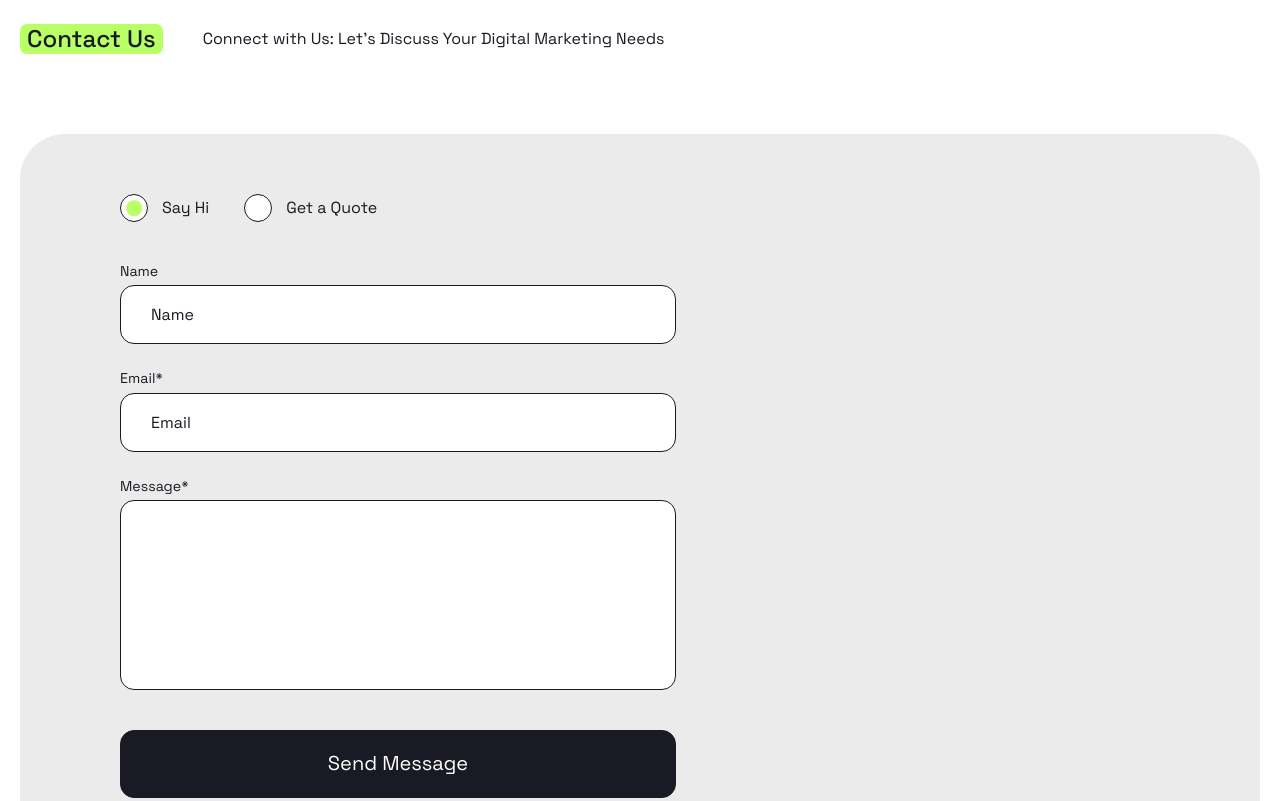
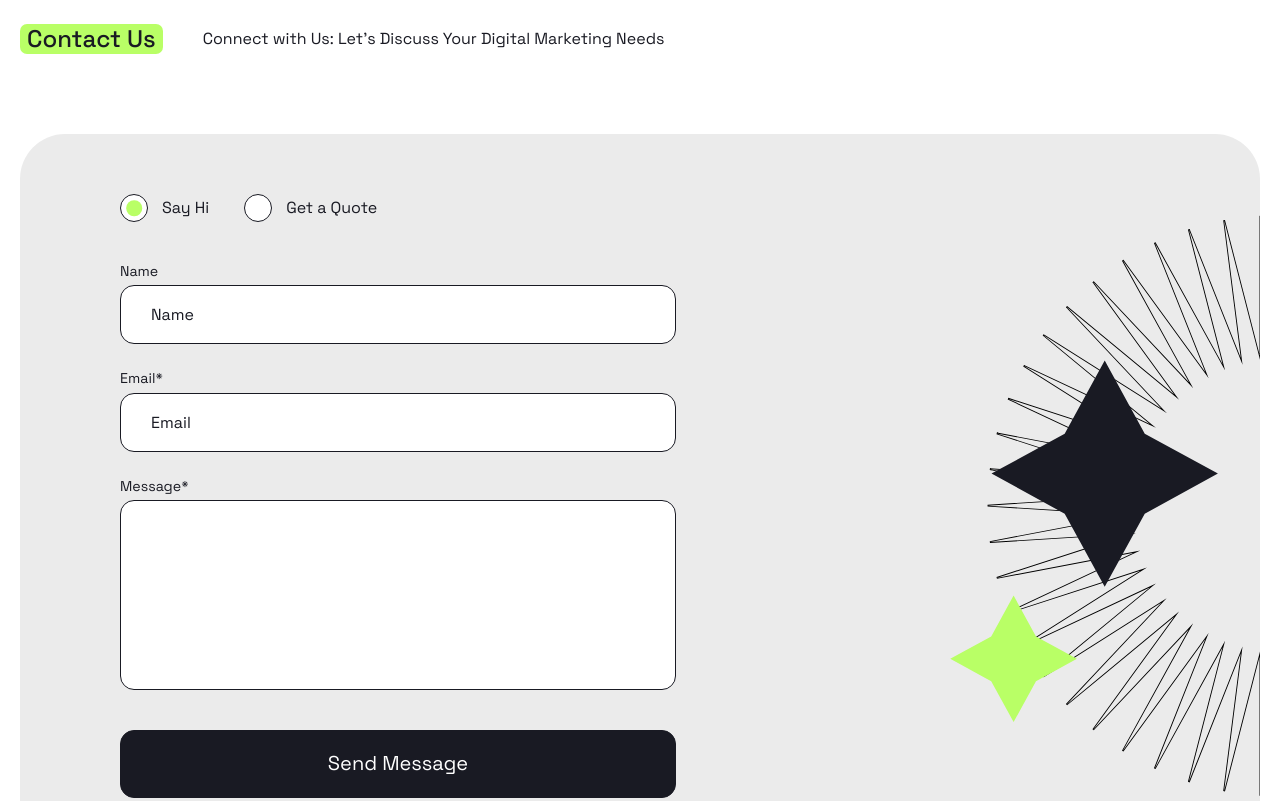
Before and after one commit to Viktor-Skott/positivus, a plain HTML site: page index.html in a window 1280 px wide. Shown: the part 6180-6981 px from the top of the page. Drawn offline with Linux system fonts and the light colour scheme.

Commit message:
Update styles.css

```diff
--- a/styles/styles.css
+++ b/styles/styles.css
@@ -1447,7 +1447,7 @@ h4 .h4 {
   translate: -50% -50%;
   height: calc(100% - var(--contactUsImageOffsetY) * 2);
   aspect-ratio: 1;
-  background: url("./images/contact-us-bg.svg") center/contain no-repeat;
+  background: url("../images/contact-us-bg.svg") center/contain no-repeat;
 }
 @media (max-width: 1023px) {
   .contact-us::after {
```
